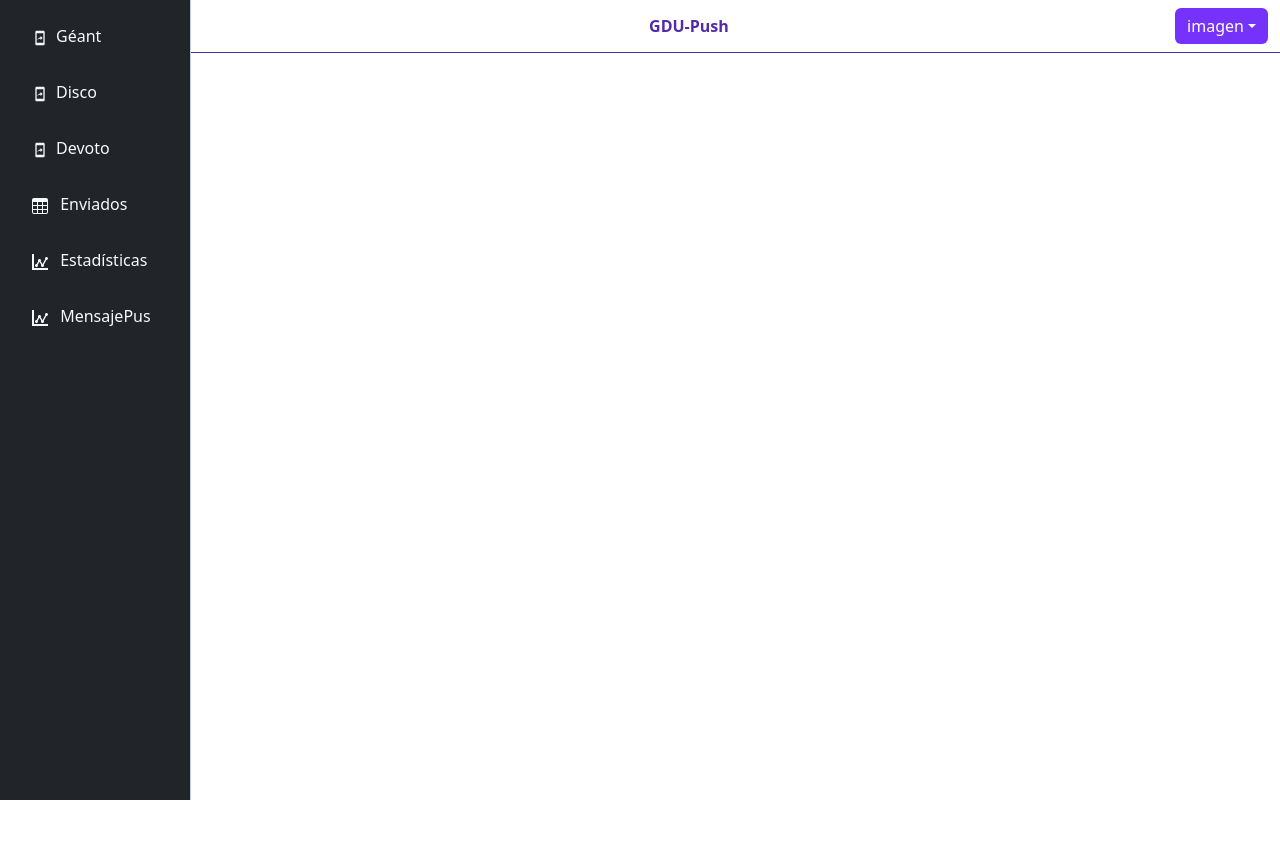
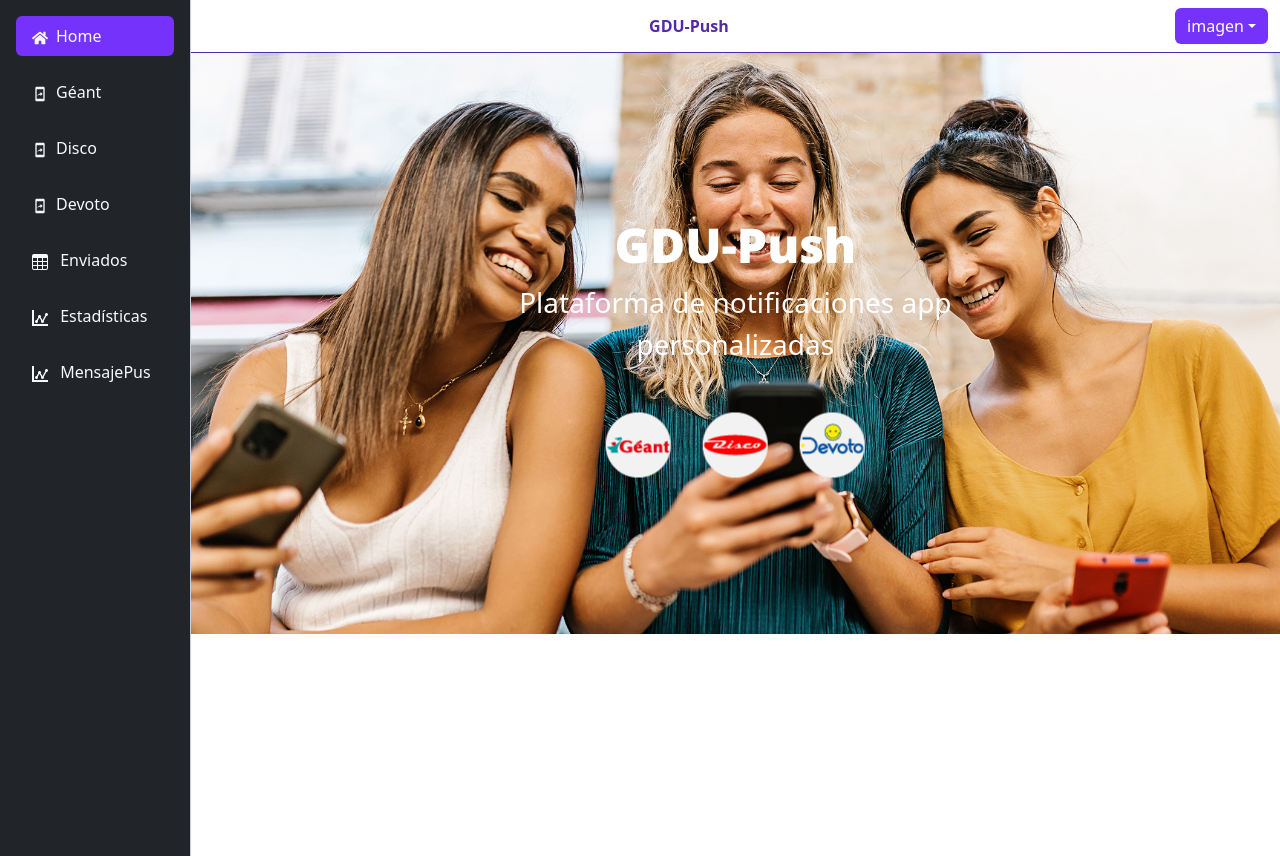
Before and after one commit to danielCarlosRodriguez/gdu-push, a React (Create React App) app: page / in a window 1280 px wide. Before the commit the page ends 800 px from the top, so only its background shows below. Built offline with nearby package versions, Linux system fonts and the light colour scheme.

Commit message:
página home

```diff
--- a/src/App.scss
+++ b/src/App.scss
@@ -52,7 +52,7 @@
 
 .sidebar {
   width: 14rem;
-  height: 100vh;
+  height: 107vh;
   border-right: 1px solid $gray;
   ul {
     list-style: none;
@@ -130,3 +130,27 @@
 .btn-tira:hover{
   background-color: #de0613;
 }
+
+
+.contenedor-image{
+    position: relative;
+    display: inline-block;
+    text-align: center;
+}
+.texto-encima{
+    position: absolute;
+    top: 10px;
+    left: 10px;
+}
+.centrado{
+    position: absolute;
+    top: 50%;
+    left: 50%;
+    transform: translate(-50%, -50%);
+}
+
+
+.fs-0 {
+  font-size: 3rem !important;
+  color: white;
+}
--- a/src/components/Dashboard.js
+++ b/src/components/Dashboard.js
@@ -3,6 +3,7 @@
 import { Navbar } from "./Navbar";
 import { Sidebar } from "./Sidebar";
 
+import { Home } from "./Routes/Home/Home";
 import { Geant } from "./Routes/Geant/Geant";
 import { Disco } from "./Routes/Disco/Disco";
 import { Devoto } from "./Routes/Devoto/Devoto";
@@ -20,13 +21,13 @@
 
   return (
     <BrowserRouter>
-
       <div className="flex">
         <Sidebar />
         <div className="content w-100">
           <Navbar />
 
           <Routes>
+            <Route exact path="/" element={<Home />} />
             <Route exact path="/geant" element={<Geant />} />
             <Route exact path="/disco" element={<Disco />} />
             <Route exact path="/devoto" element={<Devoto />} />
--- a/src/components/Routes/Home/Home.js
+++ b/src/components/Routes/Home/Home.js
@@ -1,7 +1,31 @@
 import React from 'react'
+import fondo from "../../../img/fondo.jpg"
+import logoGeant from "../../../img/logos-geant-push.png"
+import logoDisco from "../../../img/logos-disco-push.png"
+import logoDevoto from "../../../img/logos-devoto-push.png"
+import { Link } from 'react-router-dom'
 
 export const Home = () => {
   return (
-    <div>Home</div>
-  )
+    <div className="contenedor-image">
+      <img src={fondo} alt="fondo" className="w-100" />
+      <div className="centrado  text-white">
+        <strong className="fs-0">GDU-Push</strong>
+        <div className="fs-3">
+          Plataforma de notificaciones app personalizadas
+        </div>
+        <div className="mt-5">
+          <Link to="/geant">
+            <img src={logoGeant} alt="Logo Géant" className="mx-3" />
+          </Link>
+          <Link to="/disco">
+            <img src={logoDisco} alt="Logo Disco" className="mx-3" />
+          </Link>
+          <Link to="/devoto">
+            <img src={logoDevoto} alt="Logo Devoto" className="mx-3" />
+          </Link>
+        </div>
+      </div>
+    </div>
+  );
 }
--- a/src/components/Sidebar.js
+++ b/src/components/Sidebar.js
@@ -3,42 +3,84 @@
 import { BsTable } from "react-icons/bs";
 import { ImStatsDots } from "react-icons/im";
 import { MdMobileScreenShare } from "react-icons/md";
+import { FaHome } from "react-icons/fa";
+
 
 
 export const Sidebar = () => {
   return (
     <div className="sidebar bg-dark">
       <ul>
-
         <li>
-          <NavLink className="text-light rounded py-2 w-100 d-inline-block px-3" to="/geant" activeclassname="active">
-            <MdMobileScreenShare  className="me-2"/>Géant
+          <NavLink
+            className="text-light rounded py-2 w-100 d-inline-block px-3"
+            to="/"
+            activeclassname="active"
+          >
+            <FaHome className="me-2" />
+            Home
+          </NavLink>
+        </li>
+        <li>
+          <NavLink
+            className="text-light rounded py-2 w-100 d-inline-block px-3"
+            to="/geant"
+            activeclassname="active"
+          >
+            <MdMobileScreenShare className="me-2" />
+            Géant
           </NavLink>
         </li>
 
         <li>
-          <NavLink className="text-light rounded py-2 w-100 d-inline-block px-3" to="/disco" activeclassname="active">
-            <MdMobileScreenShare  className="me-2"/>
+          <NavLink
+            className="text-light rounded py-2 w-100 d-inline-block px-3"
+            to="/disco"
+            activeclassname="active"
+          >
+            <MdMobileScreenShare className="me-2" />
             Disco
           </NavLink>
         </li>
 
         <li>
-          <NavLink className="text-light rounded py-2 w-100 d-inline-block px-3" to="/devoto" activeclassname="active">
-            <MdMobileScreenShare  className="me-2"/>
+          <NavLink
+            className="text-light rounded py-2 w-100 d-inline-block px-3"
+            to="/devoto"
+            activeclassname="active"
+          >
+            <MdMobileScreenShare className="me-2" />
             Devoto
           </NavLink>
         </li>
 
         <li>
-          <NavLink className="text-light rounded py-2 w-100 d-inline-block px-3" to="/enviados" activeclassname="active"><BsTable className="me-2"/> Enviados</NavLink>
+          <NavLink
+            className="text-light rounded py-2 w-100 d-inline-block px-3"
+            to="/enviados"
+            activeclassname="active"
+          >
+            <BsTable className="me-2" /> Enviados
+          </NavLink>
         </li>
 
         <li>
-          <NavLink className="text-light rounded py-2 w-100 d-inline-block px-3" to="/estadisticas" activeclassname="active"><ImStatsDots className="me-2"/> Estadísticas</NavLink>
+          <NavLink
+            className="text-light rounded py-2 w-100 d-inline-block px-3"
+            to="/estadisticas"
+            activeclassname="active"
+          >
+            <ImStatsDots className="me-2" /> Estadísticas
+          </NavLink>
         </li>
         <li>
-          <NavLink className="text-light rounded py-2 w-100 d-inline-block px-3" to="/mensaje" activeclassname="active"><ImStatsDots className="me-2"/> MensajePus</NavLink>
+          <NavLink
+            className="text-light rounded py-2 w-100 d-inline-block px-3"
+            to="/mensaje"
+            activeclassname="active"
+          >
+            <ImStatsDots className="me-2" /> MensajePus
+          </NavLink>
         </li>
       </ul>
     </div>
```
Also changed, not shown: src/img/flor.png (deleted), src/img/fondo.jpg (added).
